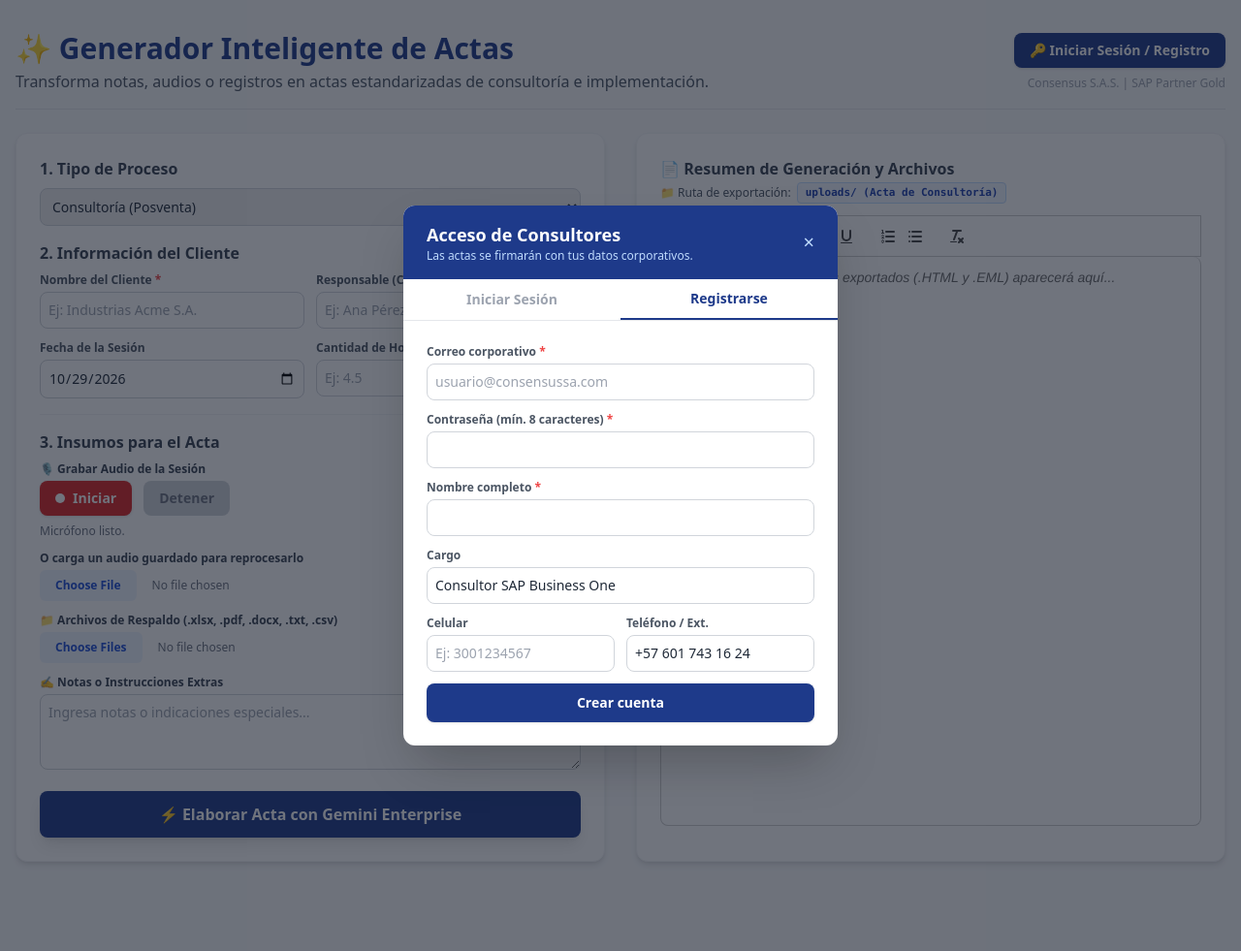
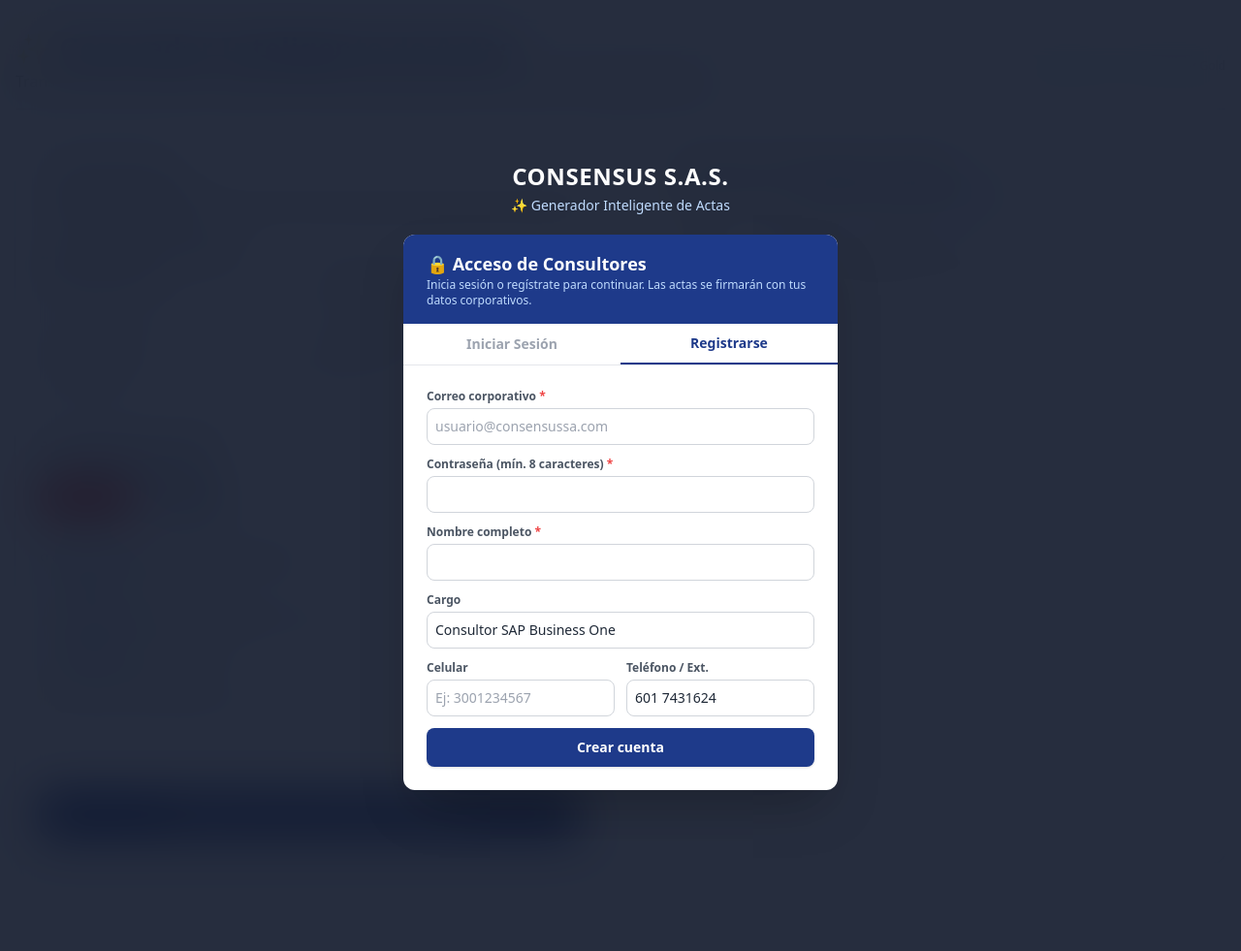
Before and after one commit to Aacosta-Css/Automatizacion-Actas, a FastAPI app: page / in a window 1280 px wide. Shown: the whole page at 97% size. Run offline with FastAPI, Linux system fonts and the light colour scheme; some libraries are stand-ins or nearby versions.

Commit message:
feat: acceso obligatorio de consultores antes de usar la app
- El modal de inicio de sesión/registro no se puede cerrar y aparece desde
  la carga inicial, sin mostrar la página antes de verificar la sesión.
- Fondo oscuro y difuminado para que la página principal apenas se
  distinga; el contenido queda inerte (sin clics ni foco) hasta iniciar sesión.
- Marca Consensus sobre el formulario y se quita el botón de acceso de la
  cabecera; cerrar sesión vuelve a bloquear la página.
- Teléfono fijo por defecto "601 7431624" y reformateo del HTML.
- Comentario pyrefly en llamar_gemini_con_fallback.

Co-Authored-By: Claude Opus 5.5 <noreply@anthropic.com>

```diff
--- a/main.py
+++ b/main.py
@@ -480,6 +480,7 @@ def llamar_gemini_con_fallback(client_gemini, contents, modelos_prioridad=None):
                 print(f"⚠️ Modelo '{model_name}' no disponible temporalmente ({err_str[:80]}...). Probando fallback...")
                 continue
             raise e
+    # pyrefly: ignore[bad-raise]
     raise ultimo_error
 
 # --- 2. RUTAS Y DESCARGAS ---
--- a/templates/index.html
+++ b/templates/index.html
@@ -13,7 +13,7 @@
 </head>
 
 <body class="bg-gray-50 text-gray-800 font-sans min-h-screen">
-    <div class="max-w-7xl mx-auto py-8 px-4">
+    <div id="appPrincipal" class="max-w-7xl mx-auto py-8 px-4" inert>
         <header class="mb-6 border-b pb-4 border-gray-200 flex justify-between items-center">
             <div>
                 <h1 class="text-3xl font-extrabold text-blue-900">✨ Generador Inteligente de Actas</h1>
@@ -21,15 +21,10 @@
                     consultoría e implementación.</p>
             </div>
             <div class="text-right space-y-2">
-                <div id="auth-anonimo">
-                    <button type="button" id="btnAbrirAuth"
-                        class="px-4 py-2 bg-blue-900 hover:bg-blue-800 text-white font-semibold rounded-lg shadow text-sm transition">
-                        🔑 Iniciar Sesión / Registro
-                    </button>
-                </div>
                 <div id="auth-usuario" class="hidden">
                     <p class="text-sm font-semibold text-blue-900">👤 <span id="lblUsuarioNombre"></span>
-                        <span class="font-normal text-gray-500">(<span id="lblUsuarioCargo"></span>)</span></p>
+                        <span class="font-normal text-gray-500">(<span id="lblUsuarioCargo"></span>)</span>
+                    </p>
                     <div class="flex justify-end gap-2 mt-1">
                         <button type="button" id="btnAbrirPerfil"
                             class="px-3 py-1 bg-white border border-gray-300 hover:bg-gray-50 rounded text-xs font-medium text-blue-800">
@@ -63,8 +58,7 @@
                         <div class="space-y-3">
                             <div class="grid grid-cols-1 sm:grid-cols-2 gap-3">
                                 <div>
-                                    <label for="nombre_cliente"
-                                        class="block text-xs font-bold text-gray-600 mb-1">
+                                    <label for="nombre_cliente" class="block text-xs font-bold text-gray-600 mb-1">
                                         Nombre del Cliente <span id="req-cliente" class="text-red-500">*</span>
                                     </label>
                                     <input type="text" id="nombre_cliente" name="nombre_cliente"
@@ -80,16 +74,19 @@
                                 </div>
                             </div>
                             <p id="nota-cliente-excel" class="text-[11px] text-blue-700 font-medium hidden">
-                                ℹ️ En <b>Actas de Implementación</b>, el nombre del cliente y responsable se obtienen automáticamente del archivo Excel.
+                                ℹ️ En <b>Actas de Implementación</b>, el nombre del cliente y responsable se obtienen
+                                automáticamente del archivo Excel.
                             </p>
                             <!-- Bloque para Acta de Implementación: Mes y Año obligatorios -->
-                            <div id="bloque-periodo-implementacion" class="p-3 bg-blue-50/70 border border-blue-200 rounded-lg space-y-2">
+                            <div id="bloque-periodo-implementacion"
+                                class="p-3 bg-blue-50/70 border border-blue-200 rounded-lg space-y-2">
                                 <label class="block text-xs font-bold text-blue-900">
                                     📅 Período de Ejecución a Procesar (Filtro Estricto)
                                 </label>
                                 <div class="grid grid-cols-1 sm:grid-cols-2 gap-3">
                                     <div>
-                                        <label for="mes_ejecucion" class="block text-[11px] font-bold text-gray-700 mb-1">Mes</label>
+                                        <label for="mes_ejecucion"
+                                            class="block text-[11px] font-bold text-gray-700 mb-1">Mes</label>
                                         <select id="mes_ejecucion" name="mes_ejecucion"
                                             class="w-full p-2 border border-gray-300 rounded-lg text-sm focus:ring-2 focus:ring-blue-500 bg-white font-medium">
                                             <option value="Enero">Enero</option>
@@ -107,14 +104,17 @@
                                         </select>
                                     </div>
                                     <div>
-                                        <label for="anio_ejecucion" class="block text-[11px] font-bold text-gray-700 mb-1">Año</label>
-                                        <input type="number" id="anio_ejecucion" name="anio_ejecucion" min="2020" max="2035"
+                                        <label for="anio_ejecucion"
+                                            class="block text-[11px] font-bold text-gray-700 mb-1">Año</label>
+                                        <input type="number" id="anio_ejecucion" name="anio_ejecucion" min="2020"
+                                            max="2035"
                                             class="w-full p-2 border border-gray-300 rounded-lg text-sm focus:ring-2 focus:ring-blue-500 bg-white font-medium"
                                             placeholder="2026">
                                     </div>
                                 </div>
                                 <p class="text-[11px] text-amber-800 font-medium">
-                                    ⚠️ Solo se procesarán actividades de este mes y año. Se descartarán automáticamente fechas anteriores o a futuro.
+                                    ⚠️ Solo se procesarán actividades de este mes y año. Se descartarán automáticamente
+                                    fechas anteriores o a futuro.
                                 </p>
                             </div>
 
@@ -161,7 +161,8 @@
                                 ⬇️ Descargar audio para conservarlo
                             </button>
                             <div class="mt-3">
-                                <label for="audioExistente" class="block text-xs font-bold text-gray-700 mb-1">O carga un audio guardado para reprocesarlo</label>
+                                <label for="audioExistente" class="block text-xs font-bold text-gray-700 mb-1">O carga
+                                    un audio guardado para reprocesarlo</label>
                                 <input type="file" id="audioExistente" accept="audio/*,.webm,.wav,.mp3,.m4a,.ogg,.mp4"
                                     class="block w-full text-xs text-gray-500 file:mr-4 file:py-2 file:px-4 file:rounded-md file:border-0 file:text-xs file:font-semibold file:bg-blue-50 file:text-blue-700 hover:file:bg-blue-100" />
                             </div>
@@ -197,19 +198,22 @@
                         <h2 class="text-base font-bold text-gray-700">📄 Resumen de Generación y Archivos</h2>
                         <div class="flex items-center gap-1.5 text-xs text-gray-500 mt-0.5">
                             <span class="font-medium text-gray-600">📁 Ruta de exportación:</span>
-                            <span id="badgeRutaExportacion" class="font-mono bg-blue-50 text-blue-800 border border-blue-200 px-2 py-0.5 rounded font-semibold text-[11px]">uploads/</span>
+                            <span id="badgeRutaExportacion"
+                                class="font-mono bg-blue-50 text-blue-800 border border-blue-200 px-2 py-0.5 rounded font-semibold text-[11px]">uploads/</span>
                         </div>
                     </div>
 
                 </div>
 
                 <!-- Panel de Descargas Directas -->
-                <div id="panel-descargas" class="hidden mb-3 p-3 bg-gradient-to-r from-blue-50 to-indigo-50 border border-blue-200 rounded-lg space-y-2">
+                <div id="panel-descargas"
+                    class="hidden mb-3 p-3 bg-gradient-to-r from-blue-50 to-indigo-50 border border-blue-200 rounded-lg space-y-2">
                     <div class="flex flex-wrap items-center justify-between gap-2">
                         <span class="text-xs font-bold text-blue-900 flex items-center gap-1.5">
                             📦 <span>Archivos Listos para Descargar</span>
                         </span>
-                        <a id="btnDescargarZip" href="#" class="px-3 py-1.5 bg-blue-800 hover:bg-blue-900 text-white font-semibold rounded text-xs inline-flex items-center gap-1 shadow-sm transition">
+                        <a id="btnDescargarZip" href="#"
+                            class="px-3 py-1.5 bg-blue-800 hover:bg-blue-900 text-white font-semibold rounded text-xs inline-flex items-center gap-1 shadow-sm transition">
                             <span>⬇️</span> Descargar Todo (.ZIP)
                         </a>
                     </div>
@@ -225,14 +229,17 @@
     </div>
 
     <!-- Modal de Autenticación / Registro -->
-    <div id="modalAuth" class="hidden fixed inset-0 z-50 bg-gray-900/60 flex items-center justify-center p-4">
+    <div id="modalAuth" class="fixed inset-0 z-50 bg-slate-900/90 backdrop-blur-xl flex flex-col items-center justify-center p-4 overflow-y-auto">
+        <div class="text-center mb-5">
+            <p class="text-2xl font-extrabold text-white tracking-wide">CONSENSUS S.A.S.</p>
+            <p class="text-sm text-blue-200 mt-1">✨ Generador Inteligente de Actas</p>
+        </div>
         <div class="bg-white w-full max-w-md rounded-xl shadow-2xl overflow-hidden">
             <div class="bg-blue-900 px-6 py-4 flex justify-between items-center">
                 <div>
-                    <h2 class="text-lg font-bold text-white">Acceso de Consultores</h2>
-                    <p class="text-xs text-blue-200">Las actas se firmarán con tus datos corporativos.</p>
+                    <h2 class="text-lg font-bold text-white">🔒 Acceso de Consultores</h2>
+                    <p class="text-xs text-blue-200">Inicia sesión o regístrate para continuar. Las actas se firmarán con tus datos corporativos.</p>
                 </div>
-                <button type="button" data-cerrar-modal="modalAuth" class="text-blue-200 hover:text-white text-xl leading-none">&times;</button>
             </div>
             <div class="flex border-b border-gray-200">
                 <button type="button" id="tabLogin" class="flex-1 py-2.5 text-sm font-semibold">Iniciar Sesión</button>
@@ -241,7 +248,8 @@
 
             <form id="formLogin" class="p-6 space-y-3">
                 <div>
-                    <label for="login_email" class="block text-xs font-bold text-gray-600 mb-1">Correo corporativo</label>
+                    <label for="login_email" class="block text-xs font-bold text-gray-600 mb-1">Correo
+                        corporativo</label>
                     <input type="email" id="login_email" name="email" required autocomplete="username"
                         placeholder="usuario@consensussa.com"
                         class="w-full p-2 border border-gray-300 rounded-lg text-sm focus:ring-2 focus:ring-blue-500">
@@ -260,19 +268,23 @@
 
             <form id="formRegistro" class="hidden p-6 space-y-3">
                 <div>
-                    <label for="reg_email" class="block text-xs font-bold text-gray-600 mb-1">Correo corporativo <span class="text-red-500">*</span></label>
+                    <label for="reg_email" class="block text-xs font-bold text-gray-600 mb-1">Correo corporativo <span
+                            class="text-red-500">*</span></label>
                     <input type="email" id="reg_email" name="email" required autocomplete="username"
                         pattern=".+@consensussa\.com$" title="Debe ser un correo @consensussa.com"
                         placeholder="usuario@consensussa.com"
                         class="w-full p-2 border border-gray-300 rounded-lg text-sm focus:ring-2 focus:ring-blue-500">
                 </div>
                 <div>
-                    <label for="reg_password" class="block text-xs font-bold text-gray-600 mb-1">Contraseña (mín. 8 caracteres) <span class="text-red-500">*</span></label>
-                    <input type="password" id="reg_password" name="password" required minlength="8" autocomplete="new-password"
+                    <label for="reg_password" class="block text-xs font-bold text-gray-600 mb-1">Contraseña (mín. 8
+                        caracteres) <span class="text-red-500">*</span></label>
+                    <input type="password" id="reg_password" name="password" required minlength="8"
+                        autocomplete="new-password"
                         class="w-full p-2 border border-gray-300 rounded-lg text-sm focus:ring-2 focus:ring-blue-500">
                 </div>
                 <div>
-                    <label for="reg_nombre" class="block text-xs font-bold text-gray-600 mb-1">Nombre completo <span class="text-red-500">*</span></label>
+                    <label for="reg_nombre" class="block text-xs font-bold text-gray-600 mb-1">Nombre completo <span
+                            class="text-red-500">*</span></label>
                     <input type="text" id="reg_nombre" name="nombre_completo" required maxlength="120"
                         class="w-full p-2 border border-gray-300 rounded-lg text-sm focus:ring-2 focus:ring-blue-500">
                 </div>
@@ -288,8 +300,9 @@
                             class="w-full p-2 border border-gray-300 rounded-lg text-sm focus:ring-2 focus:ring-blue-500">
                     </div>
                     <div>
-                        <label for="reg_telefono" class="block text-xs font-bold text-gray-600 mb-1">Teléfono / Ext.</label>
-                        <input type="tel" id="reg_telefono" name="telefono_fijo" maxlength="40" value="+57 601 743 16 24"
+                        <label for="reg_telefono" class="block text-xs font-bold text-gray-600 mb-1">Teléfono /
+                            Ext.</label>
+                        <input type="tel" id="reg_telefono" name="telefono_fijo" maxlength="40" value="601 7431624"
                             class="w-full p-2 border border-gray-300 rounded-lg text-sm focus:ring-2 focus:ring-blue-500">
                     </div>
                 </div>
@@ -310,11 +323,13 @@
                     <h2 class="text-lg font-bold text-white">⚙️ Mi Perfil</h2>
                     <p id="lblPerfilEmail" class="text-xs text-blue-200"></p>
                 </div>
-                <button type="button" data-cerrar-modal="modalPerfil" class="text-blue-200 hover:text-white text-xl leading-none">&times;</button>
+                <button type="button" data-cerrar-modal="modalPerfil"
+                    class="text-blue-200 hover:text-white text-xl leading-none">&times;</button>
             </div>
             <form id="formPerfil" class="p-6 space-y-3">
                 <div>
-                    <label for="perfil_nombre" class="block text-xs font-bold text-gray-600 mb-1">Nombre completo</label>
+                    <label for="perfil_nombre" class="block text-xs font-bold text-gray-600 mb-1">Nombre
+                        completo</label>
                     <input type="text" id="perfil_nombre" name="nombre_completo" required maxlength="120"
                         class="w-full p-2 border border-gray-300 rounded-lg text-sm focus:ring-2 focus:ring-blue-500">
                 </div>
@@ -330,7 +345,8 @@
                             class="w-full p-2 border border-gray-300 rounded-lg text-sm focus:ring-2 focus:ring-blue-500">
                     </div>
                     <div>
-                        <label for="perfil_telefono" class="block text-xs font-bold text-gray-600 mb-1">Teléfono / Ext.</label>
+                        <label for="perfil_telefono" class="block text-xs font-bold text-gray-600 mb-1">Teléfono /
+                            Ext.</label>
                         <input type="tel" id="perfil_telefono" name="telefono_fijo" maxlength="40"
                             class="w-full p-2 border border-gray-300 rounded-lg text-sm focus:ring-2 focus:ring-blue-500">
                     </div>
@@ -374,7 +390,9 @@
 
         function aplicarUsuario(usuario) {
             usuarioActual = usuario;
-            document.getElementById('auth-anonimo').classList.toggle('hidden', !!usuario);
+            // Sin sesión la página queda bloqueada detrás del acceso obligatorio.
+            document.getElementById('appPrincipal').inert = !usuario;
+            document.getElementById('modalAuth').classList.toggle('hidden', !!usuario);
             document.getElementById('auth-usuario').classList.toggle('hidden', !usuario);
             if (usuario) {
                 document.getElementById('lblUsuarioNombre').textContent = usuario.nombre_completo;
@@ -407,7 +425,7 @@
                 document.getElementById('reg_nombre').value = respaldo.nombre_completo || '';
                 document.getElementById('reg_cargo').value = respaldo.cargo || 'Consultor SAP Business One';
                 document.getElementById('reg_celular').value = respaldo.celular || '';
-                document.getElementById('reg_telefono').value = respaldo.telefono_fijo || '+57 601 743 16 24';
+                document.getElementById('reg_telefono').value = respaldo.telefono_fijo || '601 7431624';
             }
             seleccionarPestanaAuth(respaldo ? 'login' : 'registro');
             abrirModal('modalAuth');
@@ -436,7 +454,6 @@
 
         document.getElementById('tabLogin').addEventListener('click', () => seleccionarPestanaAuth('login'));
         document.getElementById('tabRegistro').addEventListener('click', () => seleccionarPestanaAuth('registro'));
-        document.getElementById('btnAbrirAuth').addEventListener('click', abrirModalAuth);
 
         document.getElementById('formLogin').addEventListener('submit', async (e) => {
             e.preventDefault();
@@ -478,7 +495,7 @@
         });
 
         document.getElementById('btnCerrarSesion').addEventListener('click', async () => {
-            await fetch('/api/auth/logout', { method: 'POST', credentials: 'same-origin' }).catch(() => {});
+            await fetch('/api/auth/logout', { method: 'POST', credentials: 'same-origin' }).catch(() => { });
             aplicarUsuario(null);
             abrirModalAuth();
         });
```
